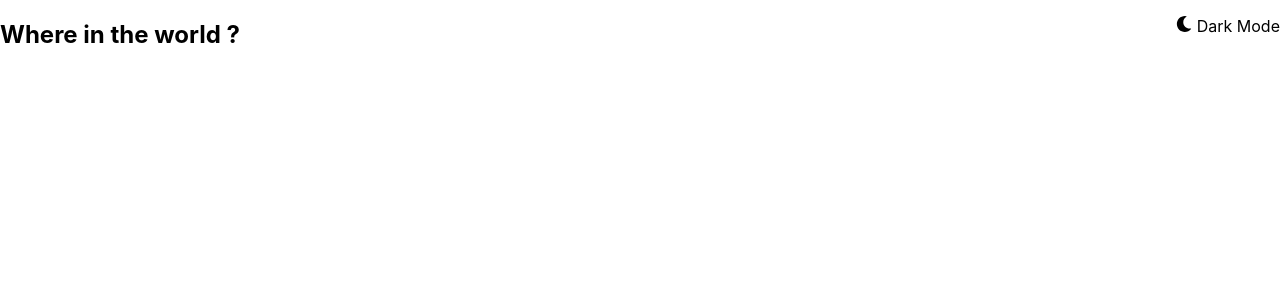
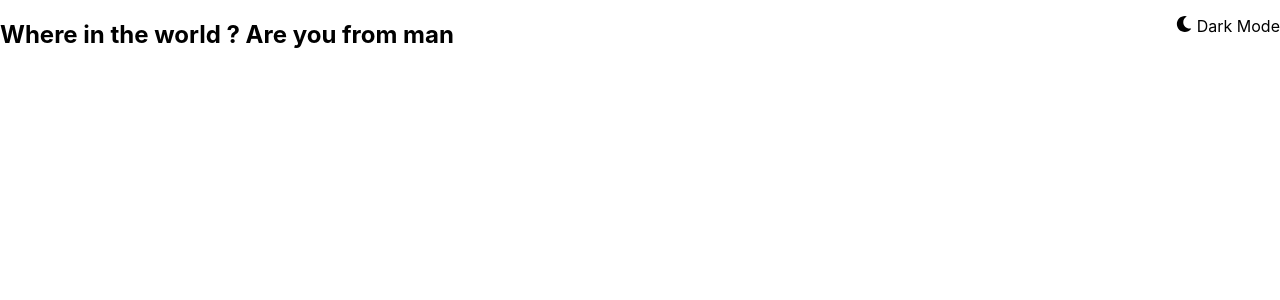
Before and after one commit to Muchunguzi/rest-countries-api, a React (Create React App) app: page / in a window 1280 px wide. Shown: the top 300 px of the page. Built offline with nearby package versions, Linux system fonts and the light colour scheme.

Commit message:
checking for the commit error starter

```diff
--- a/src/App.js
+++ b/src/App.js
@@ -5,7 +5,7 @@ function App() {
   return (
     <div className="App">
       < header>
-       <h2>Where in the world ? </h2>
+       <h2>Where in the world ? Are you from man </h2>
        <p><FaMoon /> Dark Mode</p>
       </header>
       <main_body />
```
